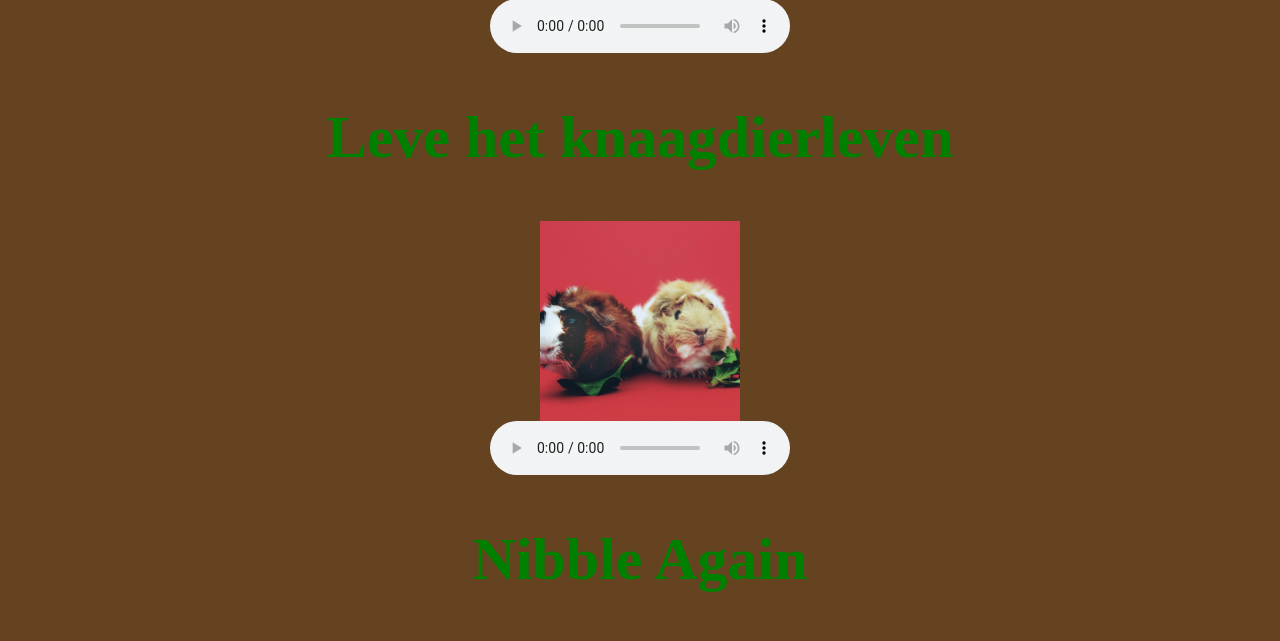
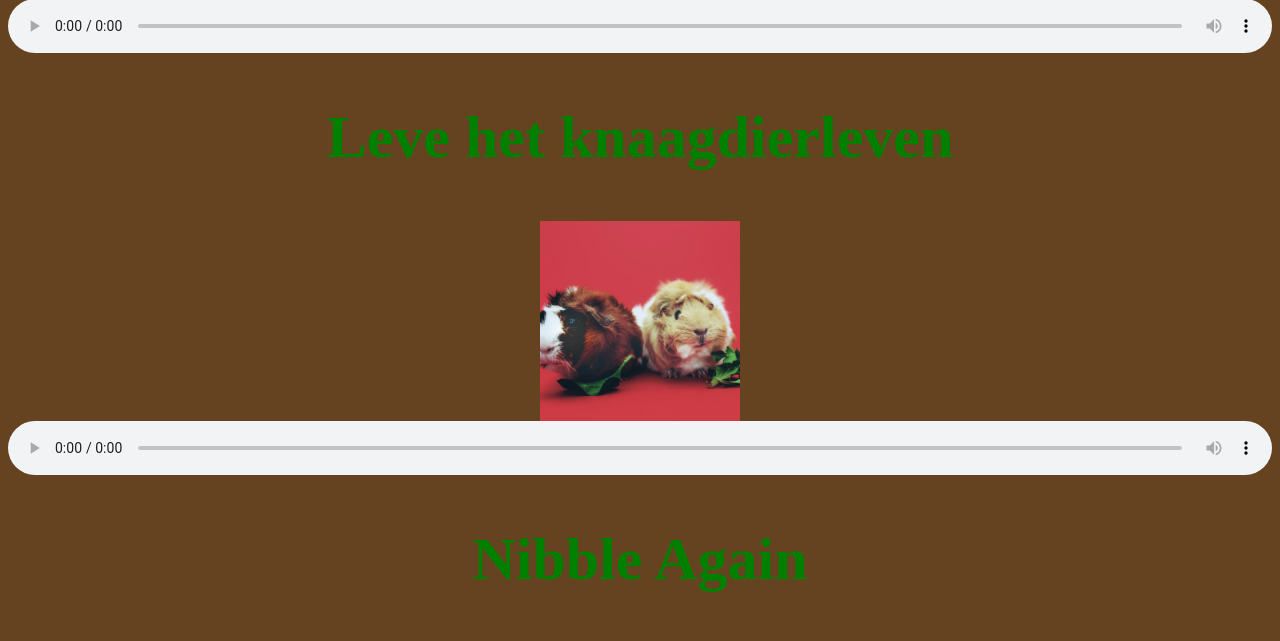
Before and after one commit to rgcreator/Rodenttube, a PHP site: page / in a window 1280 px wide. Shown: the part 4100-4741 px from the top of the page. Run offline with PHP 8.4, Linux system fonts and the light colour scheme.

Commit message:
Update layout.css

```diff
--- a/layout.css
+++ b/layout.css
@@ -38,3 +38,6 @@ img{
     height: 200px;
     width: 200px;
 }
+audio{
+width:100%;
+}
```
